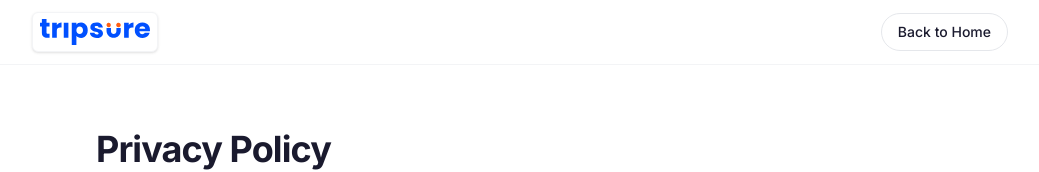
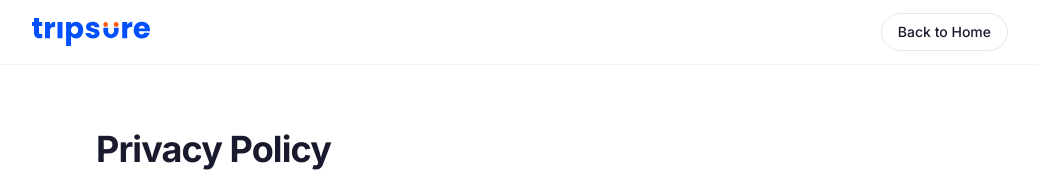
Before and after one commit to vishalr360/r360travel.com, a Next.js app: page /privacy in a window 1280 px wide. Shown: the top 172 px of the page, without its empty margins (120-1159 px from the left). Built offline with nearby package versions, Linux system fonts and the light colour scheme.

Commit message:
fix: remove white box background from logo on privacy and terms pages

```diff
--- a/pages/privacy.tsx
+++ b/pages/privacy.tsx
@@ -21,9 +21,7 @@ export default function PrivacyPage() {
         <header className="sticky top-0 z-40 border-b border-gray-100 bg-white/95 backdrop-blur-md">
           <div className="mx-auto flex max-w-5xl items-center justify-between px-4 py-3 md:h-16 md:px-6">
             <Link href="/" className="flex items-center gap-3">
-              <div className="bg-white flex items-center overflow-hidden p-[7px] rounded-[6px] h-[40px] border border-gray-100 shadow-sm">
-                <img src="/tripsure_logo.svg" alt="Tripsure" className="h-[26px] w-auto object-contain object-left" />
-              </div>
+              <img src="/tripsure_logo.svg" alt="Tripsure" className="h-[28px] w-auto object-contain" />
             </Link>
             <Link
               href="/"
--- a/pages/terms.tsx
+++ b/pages/terms.tsx
@@ -21,9 +21,7 @@ export default function TermsPage() {
         <header className="sticky top-0 z-40 border-b border-gray-100 bg-white/95 backdrop-blur-md">
           <div className="mx-auto flex max-w-5xl items-center justify-between px-4 py-3 md:h-16 md:px-6">
             <Link href="/" className="flex items-center gap-3">
-              <div className="bg-white flex items-center overflow-hidden p-[7px] rounded-[6px] h-[40px] border border-gray-100 shadow-sm">
-                <img src="/tripsure_logo.svg" alt="Tripsure" className="h-[26px] w-auto object-contain object-left" />
-              </div>
+              <img src="/tripsure_logo.svg" alt="Tripsure" className="h-[28px] w-auto object-contain" />
             </Link>
             <Link
               href="/"
```
